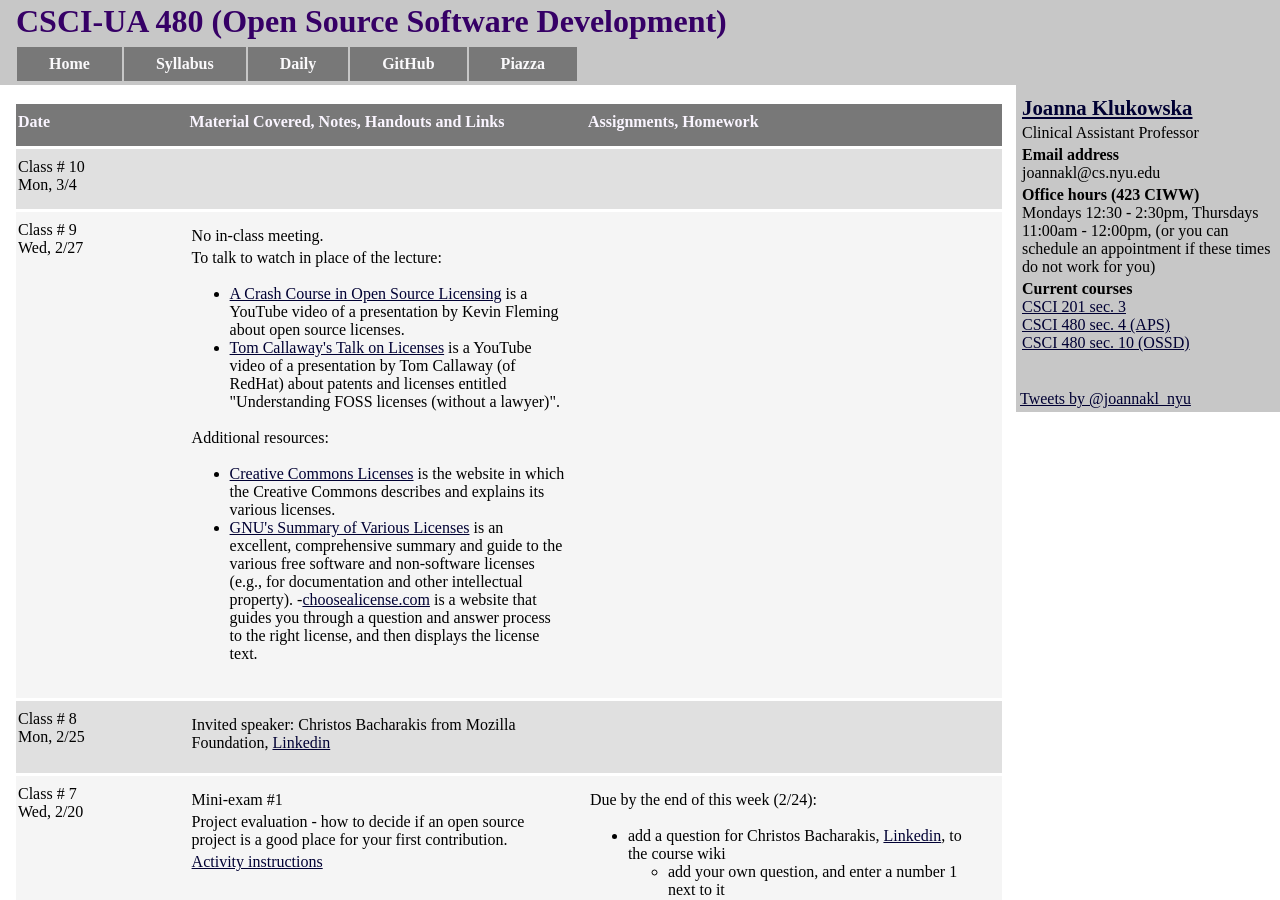
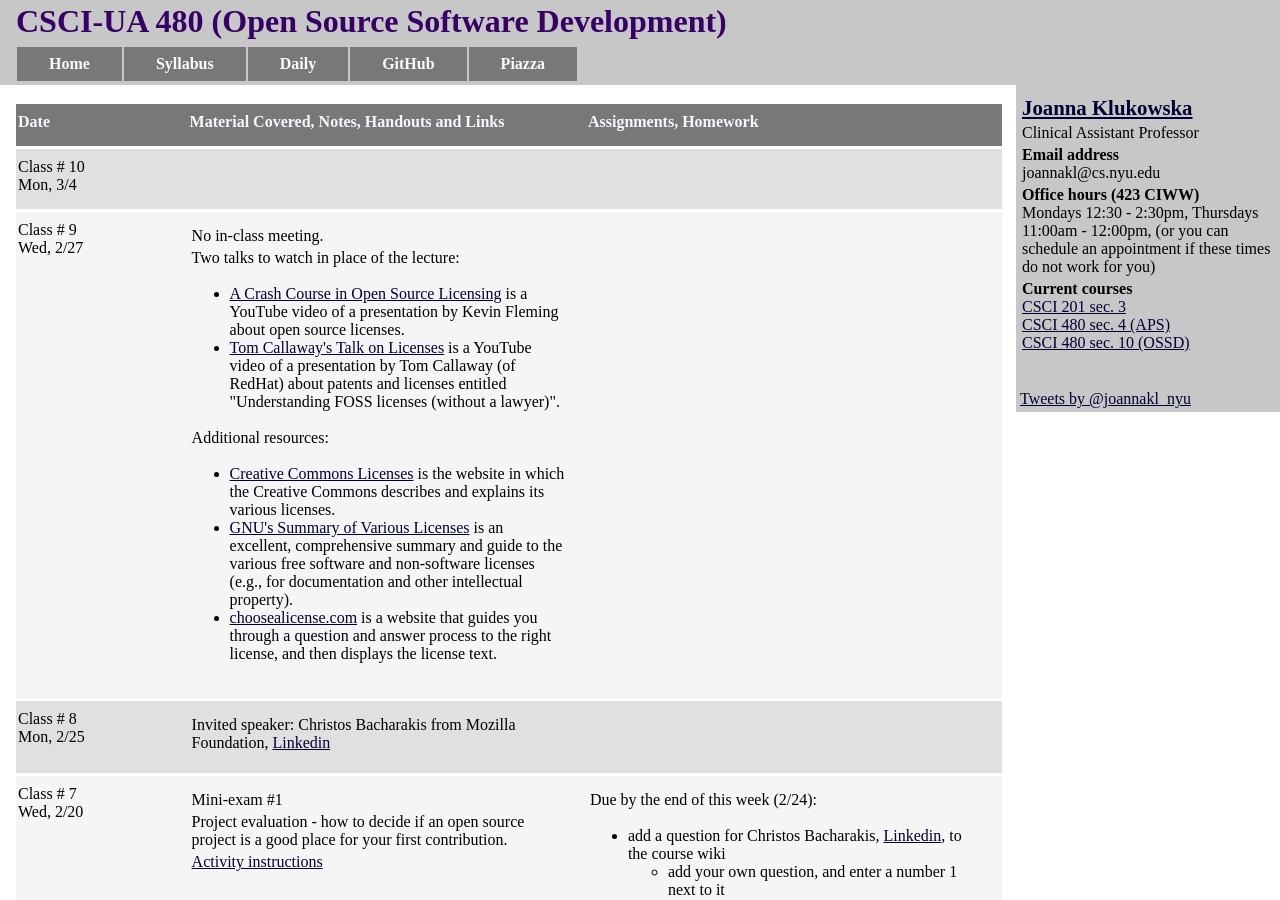
Before and after one commit to joannakl/ossd_s19, a Jekyll site: the page built from daily.html, in a window 1280 px wide and 900 px high. Built offline with Jekyll 4.4.1, drawn with Linux system fonts in a browser that asks for light colours; comment, search, counter and statistics services are not loaded.

Commit message:
fixing typos and formatting

```diff
--- a/_includes/daily/09.markdown
+++ b/_includes/daily/09.markdown
@@ -13,7 +13,7 @@ Wed, 2/27
 
 No in-class meeting.
 
-To talk to watch in place of the lecture:
+Two talks to watch in place of the lecture:
 - [A Crash Course in Open Source Licensing](https://www.youtube.com/watch?v=cJIi-hIlCQM&feature=youtu.be)
 is a YouTube video of a presentation by Kevin Fleming about open source
 licenses.
@@ -30,7 +30,7 @@ its various licenses.
 is an excellent, comprehensive summary and guide to the various free
 software and non-software licenses (e.g., for documentation and other
 intellectual property).
--[choosealicense.com](https://choosealicense.com/) is a website that guides you through a
+- [choosealicense.com](https://choosealicense.com/) is a website that guides you through a
 question and answer process to the right license, and then displays the license text.
 
 </p>
```
